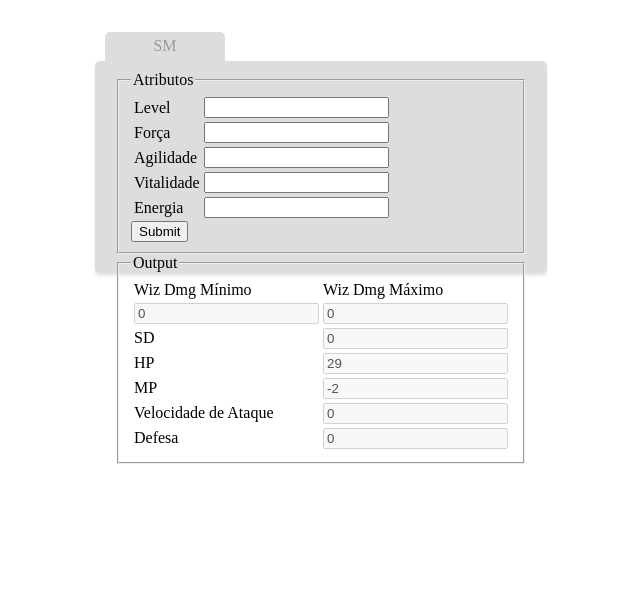
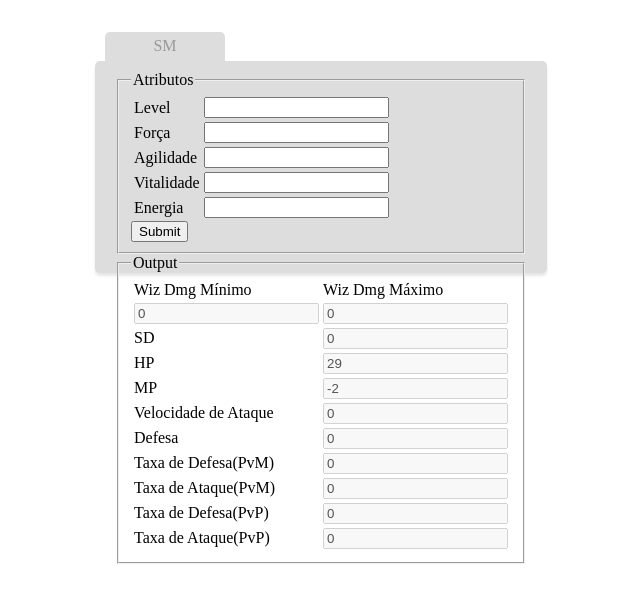
Before and after one commit to vhpanisa/Mucalc, a plain HTML site: page index.html in a window 1280 px wide. Both pictures are taken after a click on the input 384 px from the left and 231 px from the top of the page. Shown: the whole page, without its empty margins (225-865 px from the left). Drawn offline with Linux system fonts and the light colour scheme.

Commit message:
Adicionar mais formulas

```diff
--- a/index.html
+++ b/index.html
@@ -32,9 +32,13 @@
 			var lvl = +$('aLevel').value;
 			var hp = 30+(lvl-1)+vit*2;
 			var mp = (lvl-1)*2+ene*2;
-			var sd = ((str+agi+vit+ene) * 1.2 + def / 2 + lvl*lvl / 30) | 0;
 			var def = (agi/4) | 0;
 			var speed = (agi/10) | 0;
+			var sd = ((str+agi+vit+ene) * 1.2 + def / 2 + lvl*lvl/ 30) | 0;
+			var pvmdr = (agi/3) | 0;
+			var pvmar = (lvl*5+(agi*3)/2+str/4) | 0;
+			var pvpdr = (lvl*2+agi*0.25) | 0;
+			var pvpar = (lvl*3+agi*4) | 0;
 
 			$('oMinDmg').value = (ene / 9) | 0;
 			$('oMaxDmg').value = (ene / 4) | 0;
@@ -43,6 +47,10 @@
 			$('oSD').value = sd;
 			$('oDef').value = def;
 			$('oSpeed').value = speed;
+			$('oPvmDr').value = pvmdr;
+			$('oPvmAr').value = pvmar;
+			$('oPvpDr').value = pvpdr;
+			$('oPvpAr').value = pvpar;
 		}
 	</script>
 </head>
@@ -107,6 +115,18 @@
 					<tr>
 						<td>Defesa</td><td><input id="oDef" type="text" disabled="true"></td>
 					</tr>
+					<tr>
+						<td>Taxa de Defesa(PvM)</td><td><input id="oPvmDr" type="text" disabled="true"></td>
+					</tr>
+					<tr>
+						<td>Taxa de Ataque(PvM)</td><td><input id="oPvmAr" type="text" disabled="true"></td>
+					</tr>
+					<tr>
+						<td>Taxa de Defesa(PvP)</td><td><input id="oPvpDr" type="text" disabled="true"></td>
+					</tr>
+					<tr>
+						<td>Taxa de Ataque(PvP)</td><td><input id="oPvpAr" type="text" disabled="true"></td>
+					</tr>
 				</tr>
 			</table>
 		</fieldset>
```
